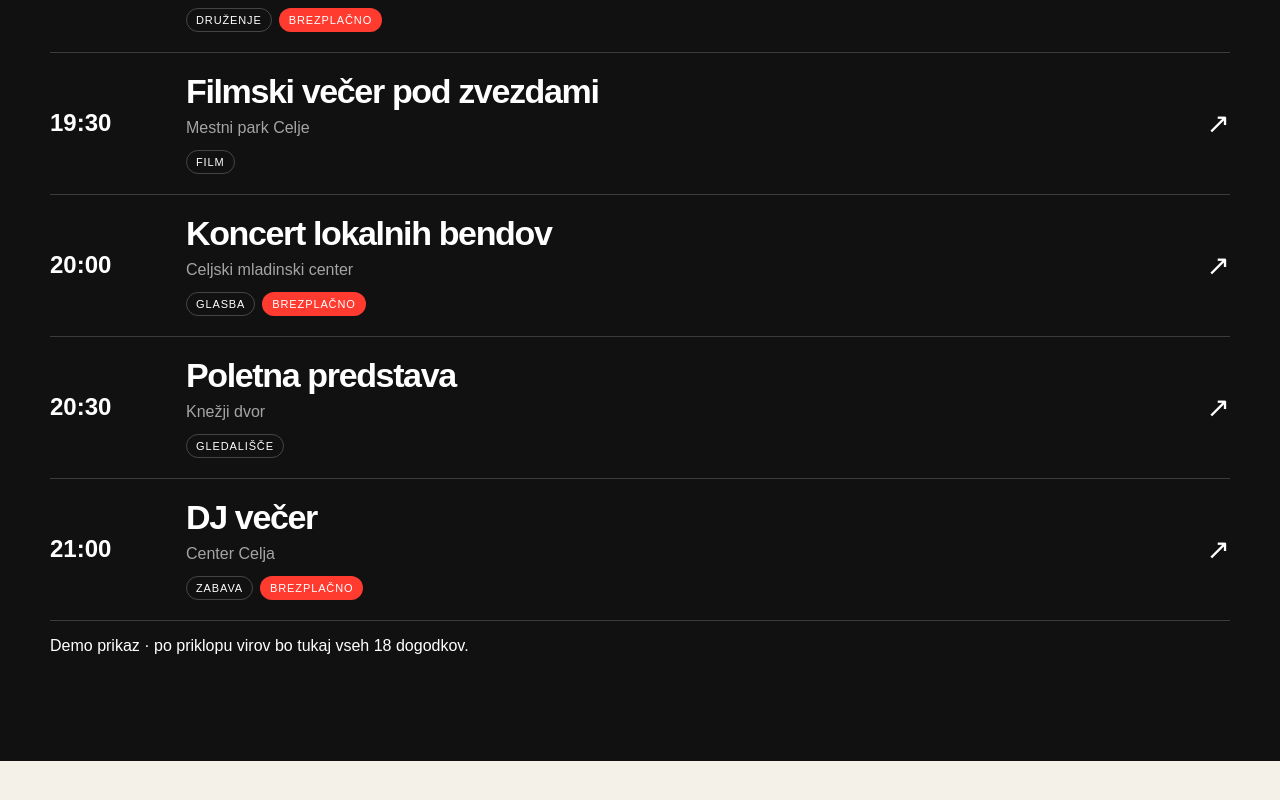
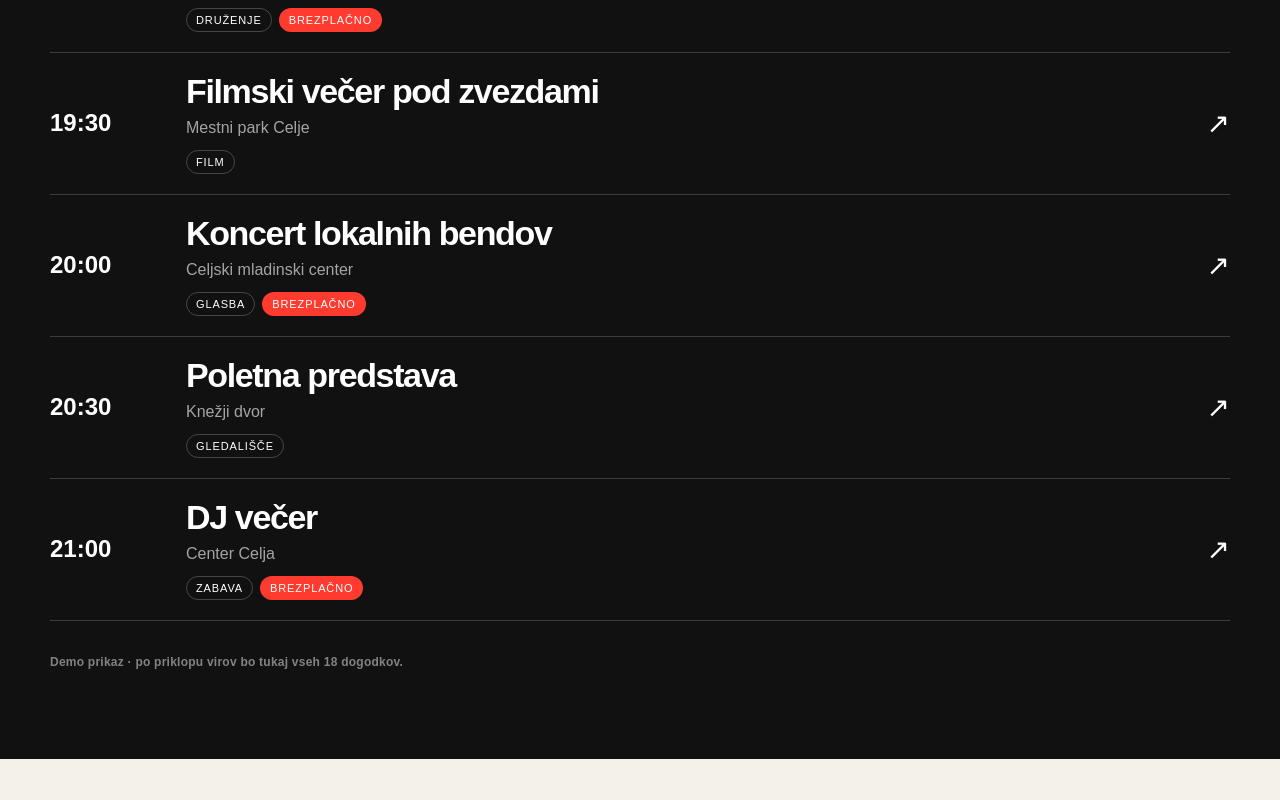
Before and after one commit to tpeki96/vceljusenicnedogaja, a Next.js app: page / in a window 1280 px wide. Shown: the part 1338-2138 px from the top of the page. Built offline with nearby package versions, Linux system fonts and the light colour scheme.

Commit message:
Polish interactive demo states

```diff
--- a/app/globals.css
+++ b/app/globals.css
@@ -36,6 +36,12 @@ button {
   color: inherit;
 }
 
+button:focus-visible,
+a:focus-visible {
+  outline: 2px solid var(--accent);
+  outline-offset: 3px;
+}
+
 .wrap {
   width: min(1180px, calc(100% - 40px));
   margin: 0 auto;
@@ -63,14 +69,10 @@ nav {
   font-weight: 700;
 }
 
-.add-event,
-.all-events {
+.add-event {
   border: 1px solid var(--ink);
   background: transparent;
   cursor: pointer;
-}
-
-.add-event {
   padding: 11px 15px;
   border-radius: 999px;
 }
@@ -172,11 +174,17 @@ nav {
   border-radius: 999px;
   padding: 12px 16px;
   cursor: pointer;
+  transition: background 150ms ease, color 150ms ease, border-color 150ms ease;
+}
+
+.day-tabs button:hover {
+  border-color: rgba(255, 255, 255, 0.7);
 }
 
 .day-tabs button.active {
   background: white;
   color: var(--ink);
+  border-color: white;
 }
 
 .day-tabs b {
@@ -244,12 +252,12 @@ nav {
   text-align: right;
 }
 
-.all-events {
-  margin-top: 38px;
-  padding: 14px 18px;
-  color: white;
-  border-color: rgba(255, 255, 255, 0.65);
-  border-radius: 999px;
+.data-status {
+  margin: 34px 0 0;
+  color: rgba(255, 255, 255, 0.48);
+  font-size: 12px;
+  font-weight: 700;
+  letter-spacing: 0.02em;
 }
 
 .manifesto {
```
